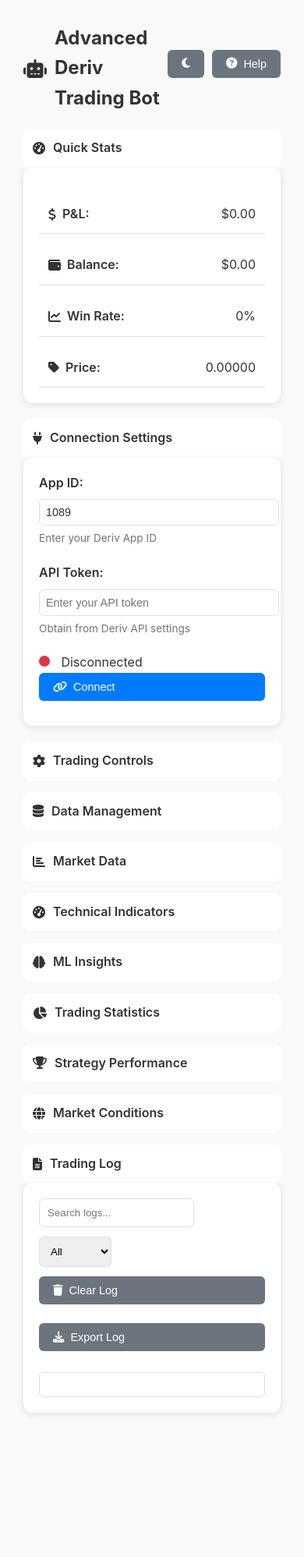
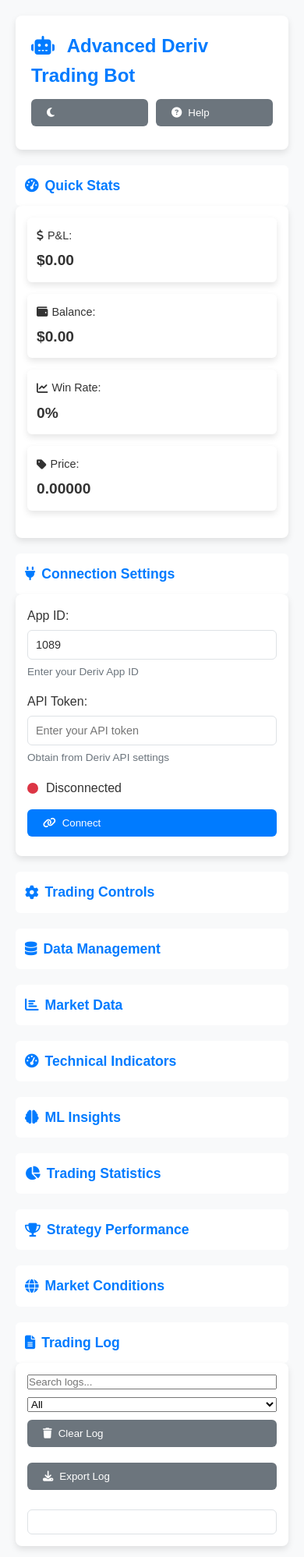
Before and after one commit to consolesell/Stinnnbt, a plain HTML site: page index.html in a window 390 px wide. Shown: the top 1997 px of the page at 78% size. Before the commit the page ends 1862 px from the top, so only its background shows below. Drawn offline with nearby package versions, Linux system fonts and the light colour scheme; some packages are replaced by stand-ins of ours; no server answers; a script that the page names is missing.

Commit message:
Update styles.css

```diff
--- a/styles.css
+++ b/styles.css
@@ -1,47 +1,47 @@
-/* CSS Variables for Theming */
+/* Theme variables for light and dark modes */
 :root {
-    --primary-color: #007bff;
-    --secondary-color: #6c757d;
-    --success-color: #28a745;
-    --warning-color: #ffc107;
-    --error-color: #dc3545;
-    --info-color: #17a2b8;
-    --background-color: #f8f9fa;
-    --text-color: #333;
-    --card-background: #fff;
-    --border-color: #dee2e6;
-    --chart-color: #007bff;
-    --shadow: 0 2px 8px rgba(0, 0, 0, 0.1);
-    --font-family: 'Inter', -apple-system, BlinkMacSystemFont, 'Segoe UI', Roboto, sans-serif;
-    --tooltip-background: #333;
-    --tooltip-text: #fff;
+    --primary-color: #007bff; /* Blue for buttons and accents */
+    --secondary-color: #6c757d; /* Gray for secondary buttons */
+    --success-color: #28a745; /* Green for success states */
+    --warning-color: #ffc107; /* Yellow for warnings */
+    --error-color: #dc3545; /* Red for errors */
+    --background-color: #f8f9fa; /* Light gray background */
+    --card-background: #ffffff; /* White for cards */
+    --text-color: #333333; /* Dark text */
+    --border-color: #dee2e6; /* Light gray borders */
+    --shadow: 0 4px 8px rgba(0, 0, 0, 0.1); /* Subtle shadow */
+    --hover-shadow: 0 6px 12px rgba(0, 0, 0, 0.15); /* Hover shadow */
+    --chart-color: #007bff; /* Chart line color */
+    --font-family: 'Arial', -apple-system, BlinkMacSystemFont, 'Segoe UI', Roboto, sans-serif;
+    --font-size-base: 16px;
+    --spacing-unit: 20px;
 }
 
+/* Dark mode variables */
 .dark-mode {
-    --primary-color: #f39c12;
-    --secondary-color: #adb5bd;
-    --success-color: #2ecc71;
-    --warning-color: #f1c40f;
-    --error-color: #e74c3c;
-    --info-color: #00acc1;
-    --background-color: #1a1a1a;
-    --text-color: #fff;
-    --card-background: #2c2c2c;
-    --border-color: #444;
-    --chart-color: #f39c12;
-    --shadow: 0 2px 8px rgba(0, 0, 0, 0.3);
-    --tooltip-background: #555;
-    --tooltip-text: #fff;
+    --background-color: #1a1a1a; /* Dark background */
+    --card-background: #2c2c2c; /* Darker card background */
+    --text-color: #e0e0e0; /* Light text */
+    --border-color: #444444; /* Darker borders */
+    --chart-color: #f39c12; /* Orange chart color for dark mode */
 }
 
-/* General Styles */
+/* Global reset and base styles */
+* {
+    box-sizing: border-box;
+    margin: 0;
+    padding: 0;
+}
+
 body {
     font-family: var(--font-family);
+    font-size: var(--font-size-base);
+    line-height: 1.6;
     background-color: var(--background-color);
     color: var(--text-color);
-    margin: 0;
-    padding: 20px;
-    line-height: 1.6;
+    padding: var(--spacing-unit);
+    min-height: 100vh;
+    transition: background-color 0.3s ease, color 0.3s ease;
 }
 
 .container {
@@ -54,15 +54,22 @@
     display: flex;
     justify-content: space-between;
     align-items: center;
-    margin-bottom: 20px;
+    padding: var(--spacing-unit);
+    background: var(--card-background);
+    border-radius: 8px;
+    box-shadow: var(--shadow);
+    margin-bottom: var(--spacing-unit);
+    transition: background-color 0.3s ease;
 }
 
 h1 {
     font-size: 2rem;
-    margin: 0;
-    display: flex;
-    align-items: center;
-    gap: 10px;
+    font-weight: 600;
+    color: var(--primary-color);
+}
+
+h1 i {
+    margin-right: 10px;
 }
 
 .header-controls {
@@ -70,51 +77,96 @@
     gap: 10px;
 }
 
-/* Card Styles */
-.card {
-    background: var(--card-background);
-    border-radius: 12px;
-    padding: 20px;
-    margin-bottom: 20px;
-    box-shadow: var(--shadow);
-    transition: transform 0.3s ease, box-shadow 0.3s ease;
+/* Buttons */
+.btn {
+    display: inline-flex;
+    align-items: center;
+    gap: 8px;
+    padding: 10px 20px;
+    border: none;
+    border-radius: 6px;
+    font-weight: 500;
+    cursor: pointer;
+    transition: background-color 0.3s ease, transform 0.2s ease;
 }
 
-.card:hover {
-    transform: translateY(-3px);
-    box-shadow: 0 4px 12px rgba(0, 0, 0, 0.15);
+.btn.primary {
+    background-color: var(--primary-color);
+    color: white;
 }
 
+.btn.primary:hover {
+    background-color: #0056b3;
+    transform: translateY(-1px);
+}
+
+.btn.secondary {
+    background-color: var(--secondary-color);
+    color: white;
+}
+
+.btn.secondary:hover {
+    background-color: #5a6268;
+    transform: translateY(-1px);
+}
+
+.btn:disabled {
+    background-color: #6c757d;
+    cursor: not-allowed;
+    transform: none;
+}
+
+/* Collapsible sections */
 details {
-    margin-bottom: 15px;
+    margin-bottom: var(--spacing-unit);
 }
 
 summary {
     font-size: 1.3rem;
     font-weight: 600;
     padding: 12px;
+    background: var(--card-background);
+    border-radius: 6px;
     cursor: pointer;
-    background: var(--card-background);
-    border-radius: 8px;
-    transition: background-color 0.3s ease;
+    color: var(--primary-color);
     display: flex;
     align-items: center;
-    gap: 10px;
+    gap: 8px;
+    transition: background-color 0.3s ease;
 }
 
 summary:hover {
-    background: var(--border-color);
+    background: #e9ecef;
 }
 
-/* Form Styles */
+.dark-mode summary:hover {
+    background: #3a3a3a;
+}
+
+/* Card sections */
+.card {
+    background: var(--card-background);
+    padding: var(--spacing-unit);
+    border-radius: 8px;
+    box-shadow: var(--shadow);
+    transition: background-color 0.3s ease, transform 0.2s ease;
+}
+
+.card:hover {
+    transform: translateY(-2px);
+    box-shadow: var(--hover-shadow);
+}
+
+/* Form controls */
 .form-group {
-    margin-bottom: 20px;
+    margin-bottom: 15px;
 }
 
 .form-group label {
     display: block;
-    font-weight: 600;
-    margin-bottom: 8px;
+    font-weight: 500;
+    margin-bottom: 5px;
+    color: var(--text-color);
 }
 
 .form-group input,
@@ -126,7 +178,7 @@
     border-radius: 6px;
     background: var(--card-background);
     color: var(--text-color);
-    font-size: 1rem;
+    font-size: 0.95rem;
     transition: border-color 0.3s ease, box-shadow 0.3s ease;
 }
 
@@ -135,117 +187,98 @@
 .form-group textarea:focus {
     outline: none;
     border-color: var(--primary-color);
-    box-shadow: 0 0 5px rgba(var(--primary-color), 0.3);
+    box-shadow: 0 0 0 3px rgba(0, 123, 255, 0.2);
+}
+
+.form-group select[multiple] {
+    height: 120px;
+    padding: 5px;
+}
+
+.form-group textarea {
+    height: 100px;
+    resize: vertical;
 }
 
 .form-group small {
     display: block;
-    color: var(--secondary-color);
     font-size: 0.85rem;
-    margin-top: 6px;
+    color: #6c757d;
+    margin-top: 5px;
 }
 
 .checkbox-group {
     display: flex;
     flex-wrap: wrap;
-    gap: 20px;
+    gap: 15px;
 }
 
 .checkbox-group label {
     display: flex;
     align-items: center;
-    gap: 8px;
+    gap: 5px;
+    font-weight: normal;
 }
 
-/* Button Styles */
-.btn {
-    padding: 12px 24px;
-    border: none;
-    border-radius: 6px;
-    font-size: 1rem;
-    cursor: pointer;
-    transition: background-color 0.3s ease, transform 0.2s ease;
+.button-group {
+    display: flex;
+    flex-wrap: wrap;
+    gap: 10px;
+}
+
+/* Status indicator */
+.status {
     display: flex;
     align-items: center;
-    gap: 8px;
+    gap: 10px;
+    margin-bottom: 15px;
 }
 
-.btn.primary {
-    background: var(--primary-color);
-    color: #fff;
+.status-indicator {
+    width: 14px;
+    height: 14px;
+    border-radius: 50%;
+    background-color: var(--error-color);
+    transition: background-color 0.3s ease;
 }
 
-.btn.secondary {
-    background: var(--secondary-color);
-    color: #fff;
+.status-indicator.connected {
+    background-color: var(--success-color);
 }
 
-.btn:hover {
-    filter: brightness(1.15);
+/* Stats grid */
+.stats-grid {
+    display: grid;
+    grid-template-columns: repeat(auto-fit, minmax(180px, 1fr));
+    gap: 15px;
+    margin-bottom: var(--spacing-unit);
+}
+
+.stat {
+    background: var(--card-background);
+    padding: 12px;
+    border-radius: 6px;
+    box-shadow: var(--shadow);
+    transition: transform 0.2s ease;
+}
+
+.stat:hover {
     transform: translateY(-2px);
 }
 
-.btn:disabled {
-    background: var(--border-color);
-    cursor: not-allowed;
-    transform: none;
-}
-
-.btn:active {
-    transform: translateY(0);
-}
-
-/* Status Indicator */
-.status-indicator {
-    display: inline-block;
-    width: 14px;
-    height: 14px;
-    border-radius: 50%;
-    background: var(--error-color);
-    margin-right: 10px;
-}
-
-.status-indicator.connected {
-    background: var(--success-color);
-    animation: pulse 2s infinite;
-}
-
-@keyframes pulse {
-    0% { transform: scale(1); }
-    50% { transform: scale(1.3); }
-    100% { transform: scale(1); }
-}
-
-/* Stats Grid */
-.stats-grid {
-    display: grid;
-    grid-template-columns: repeat(auto-fit, minmax(220px, 1fr));
-    gap: 20px;
-    margin-top: 15px;
-}
-
-.stat {
-    display: flex;
-    justify-content: space-between;
-    align-items: center;
-    padding: 12px;
-    border-bottom: 1px solid var(--border-color);
-    transition: background-color 0.3s ease;
-}
-
-.stat:hover {
-    background: var(--border-color);
-}
-
 .stat-label {
-    font-weight: 600;
+    font-weight: 500;
+    font-size: 0.9rem;
+    color: var(--text-color);
     display: flex;
     align-items: center;
-    gap: 8px;
+    gap: 5px;
+    margin-bottom: 5px;
 }
 
 .stat-value {
-    font-weight: 400;
+    font-size: 1.2rem;
+    font-weight: 600;
 }
 
 .stat-value.profit {
@@ -260,66 +293,107 @@
 table {
     width: 100%;
     border-collapse: collapse;
-    margin-top: 15px;
+    margin-bottom: var(--spacing-unit);
 }
 
 th, td {
     padding: 12px;
+    border: 1px solid var(--border-color);
     text-align: left;
-    border-bottom: 1px solid var(--border-color);
+    font-size: 0.95rem;
 }
 
 th {
-    background: var(--border-color);
+    background-color: var(--primary-color);
+    color: white;
     font-weight: 600;
 }
 
-/* Data Content */
-.data-content {
-    max-height: 300px;
-    overflow-y: auto;
+td {
     background: var(--card-background);
-    border: 1px solid var(--border-color);
-    border-radius: 6px;
-    padding: 10px;
 }
 
+tr:nth-child(even) td {
+    background: #f9f9f9;
+}
+
+.dark-mode tr:nth-child(even) td {
+    background: #333333;
+}
+
+tr:hover td {
+    background: #e9ecef;
+}
+
+.dark-mode tr:hover td {
+    background: #3a3a3a;
+}
+
+/* Pagination */
 .pagination {
     display: flex;
-    justify-content: center;
     align-items: center;
     gap: 10px;
+    justify-content: center;
     margin-top: 10px;
 }
 
-.pagination .btn {
+.pagination button {
     padding: 8px 12px;
+    border: 1px solid var(--border-color);
+    background: var(--card-background);
+    color: var(--text-color);
+    cursor: pointer;
+    border-radius: 4px;
+    font-size: 0.9rem;
+    transition: background-color 0.3s ease;
 }
 
-/* Progress Bar */
+.pagination button:hover:not(:disabled) {
+    background-color: var(--primary-color);
+    color: white;
+}
+
+.pagination button:disabled {
+    background-color: #6c757d;
+    cursor: not-allowed;
+}
+
+#data-page-info {
+    font-size: 0.9rem;
+    color: var(--text-color);
+}
+
+/* Progress bar */
 .progress-bar {
-    width: 100%;
     height: 8px;
-    background: var(--border-color);
+    background: #e9ecef;
     border-radius: 4px;
     overflow: hidden;
-    margin-bottom: 10px;
+    margin-bottom: var(--spacing-unit);
 }
 
 .progress-bar-fill {
     height: 100%;
     background: var(--primary-color);
-    transition: width 0.5s ease-in-out;
+    width: 0;
+    transition: width 0.3s ease;
+}
+
+/* Data content */
+.data-content {
+    max-height: 400px;
+    overflow-y: auto;
 }
 
 /* Spinner */
 .spinner {
     display: none;
+    border: 4px solid #f3f3f3;
+    border-top: 4px solid var(--primary-color);
+    border-radius: 50%;
     width: 24px;
     height: 24px;
-    border: 3px solid var(--border-color);
-    border-top: 3px solid var(--primary-color);
-    border-radius: 50%;
     animation: spin 1s linear infinite;
     margin: 10px auto;
 }
@@ -329,7 +403,7 @@
     100% { transform: rotate(360deg); }
 }
 
-/* Log Section */
+/* Log section */
 .log-section {
     position: relative;
 }
@@ -337,51 +411,58 @@
 .log-controls {
     display: flex;
     flex-wrap: wrap;
-    gap: 12px;
+    gap: 10px;
     margin-bottom: 15px;
 }
 
-.log-controls input,
-.log-controls select {
-    padding: 10px;
-    border-radius: 6px;
-    border: 1px solid var(--border-color);
+#log-search {
+    flex: 1;
+    min-width: 200px;
+}
+
+#log-filter {
+    min-width: 150px;
 }
 
 .log-content {
-    max-height: 400px;
+    max-height: 250px;
     overflow-y: auto;
-    background: var(--card-background);
     border: 1px solid var(--border-color);
     border-radius: 6px;
     padding: 15px;
+    background: var(--card-background);
+    font-size: 0.9rem;
+    line-height: 1.8;
+    transition: background-color 0.3s ease;
 }
 
 .log-entry {
-    padding: 8px 0;
-    font-size: 0.95rem;
-    border-bottom: 1px solid var(--border-color);
     display: flex;
-    align-items: center;
+    align-items: flex-start;
+    margin-bottom: 8px;
 }
 
 .log-entry.info { color: var(--text-color); }
 .log-entry.success { color: var(--success-color); }
 .log-entry.warning { color: var(--warning-color); }
 .log-entry.error { color: var(--error-color); }
-.log-entry.debug { color: var(--secondary-color); }
+.log-entry.debug { color: #6c757d; }
 
 .log-timestamp {
-    color: var(--secondary-color);
-    margin-right: 12px;
-    font-size: 0.85rem;
+    font-weight: 500;
+    margin-right: 10px;
+    min-width: 80px;
+    color: #555;
 }
 
-/* Chart */
+.dark-mode .log-timestamp {
+    color: #aaa;
+}
+
+/* Charts */
 canvas {
-    max-width: 100%;
-    margin-bottom: 20px;
-    border-radius: 6px;
+    max-height: 200px;
+    width: 100%;
 }
 
 /* Modal */
@@ -393,25 +474,27 @@
     width: 100%;
     height: 100%;
     background: rgba(0, 0, 0, 0.5);
+    align-items: center;
     justify-content: center;
-    align-items: center;
     z-index: 1000;
 }
 
 .modal-content {
     background: var(--card-background);
-    padding: 20px;
+    padding: var(--spacing-unit);
     border-radius: 8px;
+    box-shadow: var(--shadow);
     max-width: 500px;
     width: 90%;
-    box-shadow: var(--shadow);
+    transition: background-color 0.3s ease;
 }
 
 .modal-content h2 {
-    margin-top: 0;
+    margin-bottom: 15px;
 }
 
 .modal-content ul {
+    margin-bottom: 20px;
     padding-left: 20px;
 }
 
@@ -424,43 +507,89 @@
     text-decoration: underline;
 }
 
-/* Custom Tooltip */
+.modal-content .btn {
+    display: block;
+    margin: 0 auto;
+}
+
+/* Tooltips */
 .custom-tooltip {
     position: absolute;
-    background: var(--tooltip-background);
-    color: var(--tooltip-text);
+    background: var(--primary-color);
+    color: white;
     padding: 8px 12px;
     border-radius: 4px;
     font-size: 0.85rem;
+    transform: translateX(-50%);
     z-index: 100;
-    transform: translateX(-50%);
+    max-width: 200px;
+    text-align: center;
     pointer-events: none;
+}
+
+.dark-mode .custom-tooltip {
+    background: #0056b3;
+}
+
+/* Toastify notifications */
+.Toastify__toast {
+    font-family: var(--font-family);
+    font-size: 0.95rem;
+    border-radius: 6px;
     box-shadow: var(--shadow);
 }
 
-/* Toast Notification */
-.toast-notification {
-    border-radius: 6px;
-    font-size: 0.95rem;
-    padding: 12px;
+.Toastify__toast--success {
+    background: var(--success-color) !important;
 }
 
-/* Responsive Design */
+.Toastify__toast--error {
+    background: var(--error-color) !important;
+}
+
+.Toastify__toast--warning {
+    background: var(--warning-color) !important;
+}
+
+/* Accessibility */
+:focus {
+    outline: 3px solid var(--primary-color);
+    outline-offset: 2px;
+}
+
+button:focus, input:focus, select:focus, textarea:focus {
+    outline: none;
+    box-shadow: 0 0 0 3px rgba(0, 123, 255, 0.2);
+}
+
+[role="log"] {
+    border: 1px solid var(--border-color);
+}
+
+/* Responsive design */
 @media (max-width: 1024px) {
-    .container {
+    .stats-grid {
+        grid-template-columns: repeat(auto-fit, minmax(150px, 1fr));
+    }
+
+    .card {
         padding: 15px;
     }
 
-    .stats-grid {
-        grid-template-columns: repeat(auto-fit, minmax(180px, 1fr));
+    h1 {
+        font-size: 1.8rem;
     }
 
-    .btn {
-        padding: 10px 18px;
+    summary {
+        font-size: 1.2rem;
     }
 }
 
 @media (max-width: 768px) {
+    body {
+        padding: 10px;
+    }
+
     .container {
         padding: 10px;
     }
@@ -469,21 +598,33 @@
         grid-template-columns: 1fr;
     }
 
-    .btn {
-        width: 100%;
-        margin-bottom: 12px;
+    .form-group input,
+    .form-group select,
+    .form-group textarea {
+        font-size: 0.9rem;
     }
 
-    .log-content {
-        max-height: 250px;
+    header {
+        flex-direction: column;
+        align-items: flex-start;
+        gap: 10px;
     }
 
-    h1 {
-        font-size: 1.8rem;
+    .header-controls {
+        width: 100%;
+        justify-content: flex-end;
     }
 
-    summary {
-        font-size: 1.1rem;
+    canvas {
+        max-height: 150px;
+    }
+
+    .log-controls {
+        flex-direction: column;
+    }
+
+    #log-search, #log-filter {
+        width: 100%;
     }
 }
 
@@ -493,21 +634,29 @@
     }
 
     summary {
-        font-size: 1rem;
-    }
-
-    .form-group input,
-    .form-group select,
-    .form-group textarea {
-        font-size: 0.9rem;
-        padding: 8px;
+        font-size: 1.1rem;
     }
 
     .btn {
-        font-size: 0.9rem;
+        width: 100%;
+        margin-bottom: 10px;
     }
 
-    .stats-grid {
-        gap: 15px;
+    .button-group {
+        flex-direction: column;
+    }
+
+    .log-content {
+        max-height: 200px;
+    }
+
+    .pagination button {
+        padding: 6px 10px;
+        font-size: 0.8rem;
+    }
+
+    .modal-content {
+        width: 95%;
+        padding: 15px;
     }
 }
```
